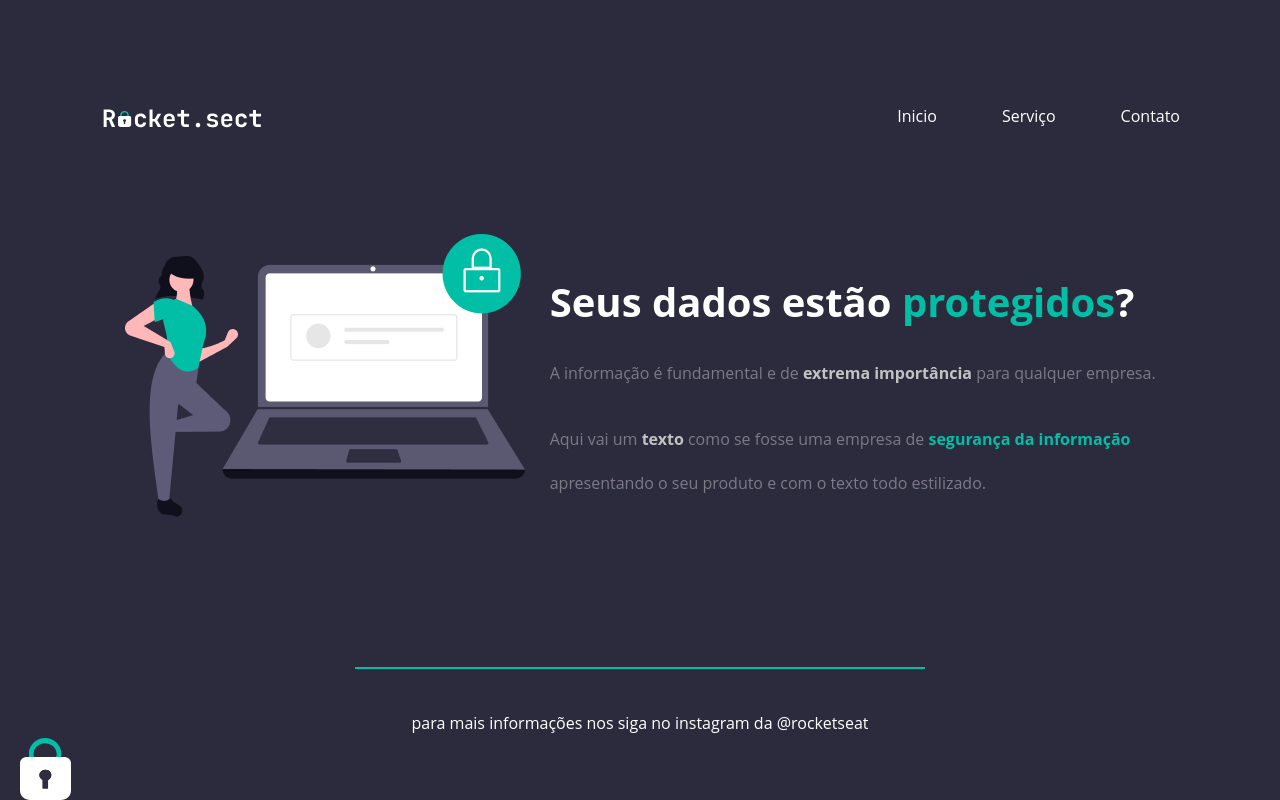
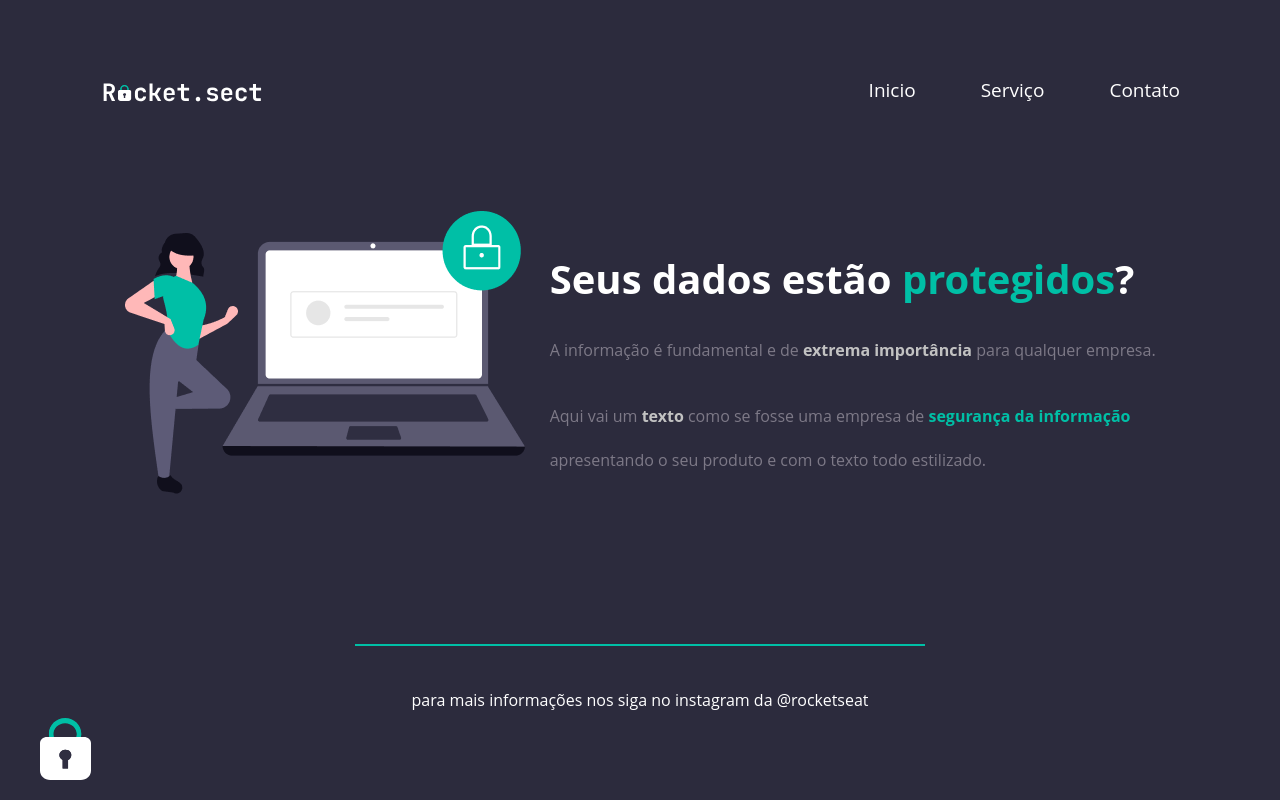
Before and after one commit to GabrielRdev/stage02-desafio-recriando-layout, a plain HTML site: page index.html in a window 1280 px wide. Drawn offline with Linux system fonts and the light colour scheme.

Commit message:
corrindo-tamanho-links

```diff
--- a/styles.css
+++ b/styles.css
@@ -5,7 +5,7 @@ body{
 }
 
 .page{
-    margin: 100px;
+    padding: 71px 100px    ;
 
 }
 
@@ -13,6 +13,8 @@ nav{
     display: flex;
     justify-content: space-between;
     align-items: center;
+
+    font-size: 19px;
 
 
 }
@@ -73,6 +75,7 @@ footer{
     position:fixed;
     bottom: 0px;
     left: 20px;
+    padding:20px
 }
 
 .line{
```
